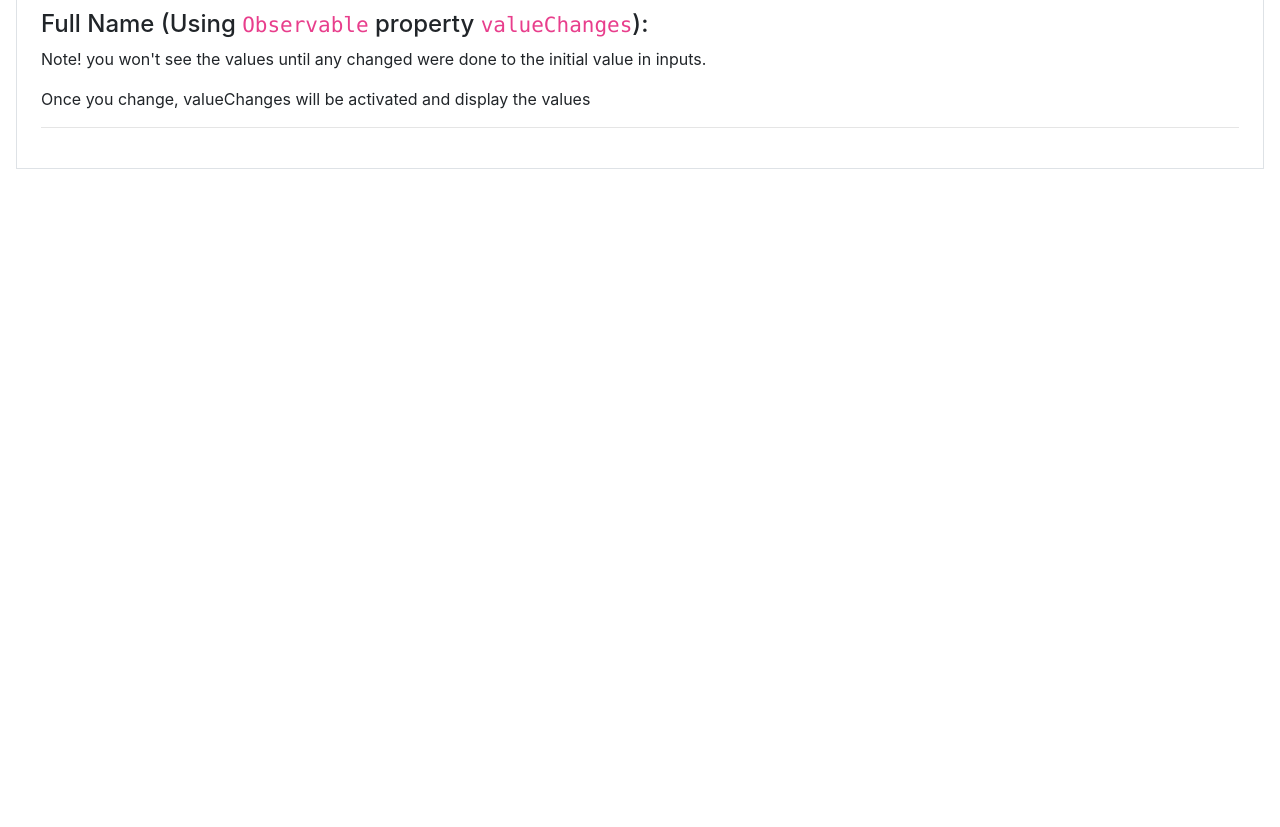
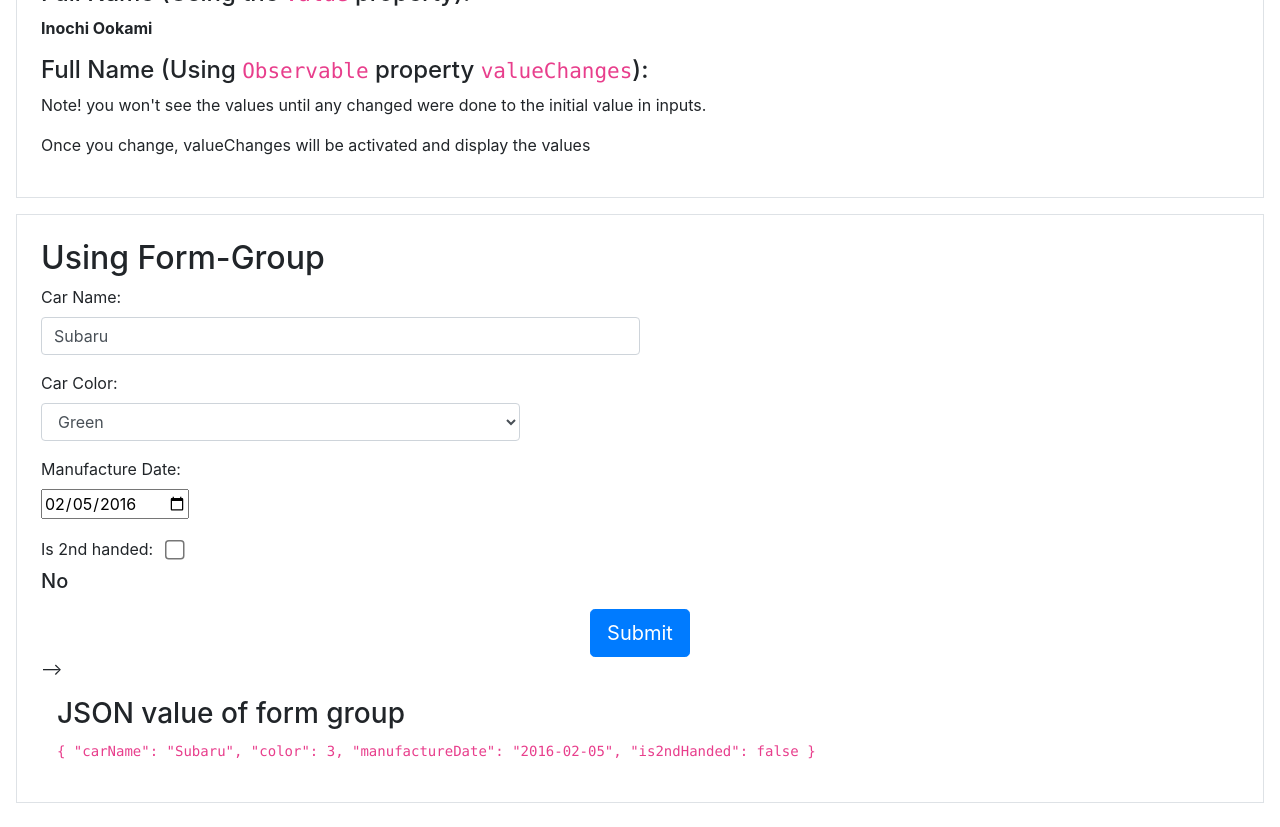
Before and after one commit to OZcomingFRoo/CodeCheatSheet, an Angular app in the folder Angular/: page /ReactiveForm in a window 1280 px wide. Shown: the part 400-1227 px from the top of the page. Before the commit the page ends 800 px from the top, so only its background shows below. Built offline with nearby package versions, Linux system fonts and the light colour scheme.

Commit message:
Angular Commit: added formGroup example

```diff
--- a/Angular/src/app/components/form-model-driven/form-model-driven.component.css
+++ b/Angular/src/app/components/form-model-driven/form-model-driven.component.css
@@ -0,0 +1,5 @@
+.is-2nd-handed-checkbox {
+  zoom: 1.5;
+  position: relative;
+  top: 0.2em;
+}
--- a/Angular/src/app/components/form-model-driven/form-model-driven.component.html
+++ b/Angular/src/app/components/form-model-driven/form-model-driven.component.html
@@ -1,6 +1,10 @@
 <main class="p-3 d-block w-100">
   <h1 class="text-center">Model-Driven Form, AKA Reactive Form</h1>
-  <div class="mt-3 border p-4 d-block">
+
+  <!-- The basics -->
+  <div class="mt-3 border p-4 mt-2 mb-2 d-block">
+    <h2>Using the Form-Control (The basics)</h2>
+    <!----------------------- Inputs ----------------------->
     <div class="form-group w-70">
       <label>First Name:</label>
       <input type="text" class="form-control" [formControl]="firstName">
@@ -27,13 +31,56 @@
         Lame name..... Bob... Really ?!??
       </p>
     </div>
+    <!----------------------- Display ----------------------->
     <h4>Full Name (Using the <code>Value</code> property):</h4>
     <p><b>{{ FullName }}</b></p>
     <h4>Full Name (Using <code>Observable</code> property <code>valueChanges</code>):</h4>
     <p>Note! you won't see the values until any changed were done to the initial value in inputs.</p>
     <p>Once you change, valueChanges will be activated and display the values</p>
     <p><b>{{ firstName.valueChanges | async }} {{ lastName.valueChanges | async }}</b></p>
+  </div>
 
-    <hr />
+  <!-- Using FormGroup -->
+  <div class="mt-3 border p-4 mt-2 mb-2 d-block">
+    <h2>Using Form-Group</h2>
+    <!-- FormGroup inputs -->
+    <form [formGroup]="myFormGroup" (ngSubmit)="submitGroup()">
+      <!-- CarName (text) -->
+      <div class="form-group w-50">
+        <label>Car Name:</label>
+        <input type="text" class="form-control" formControlName="carName">
+        <p [class.d-none]="myFormGroup.get('carName')?.valid" [class.text-danger]="myFormGroup.get('carName')?.errors?.required">Must provide car name</p>
+      </div>
+      <!-- Car Color (Select) -->
+      <div class="form-group w-40">
+        <label>Car Color:</label>
+        <select class="form-control" formControlName="color">
+          <option value="1">Red</option>
+          <option value="2">Blue</option>
+          <option value="3">Green</option>
+        </select>
+      </div>
+      <!-- Car manufactureDate (Date) -->
+      <div class="form-group w-40">
+        <label class="form-label">Manufacture Date:</label> <br />
+        <input type="date" formControlName="manufactureDate" />
+      </div>
+      <!-- Is 2nd Handed (checkbox) -->
+      <div class="form-group w-40">
+        <label class="form-label">Is 2nd handed:</label>
+        <input class="ml-2 is-2nd-handed-checkbox" type="checkbox" formControlName="is2ndHanded" />
+        <h5> {{ myFormGroup.value.is2ndHanded ? "Yes" : "No" }} </h5>
+      </div>
+      <div class="d-flex justify-content-center w-100">
+        <button type="submit" class="btn btn-lg btn-primary">Submit</button>
+      </div>
+    </form>
+    <!-- <!-- FormGroup value in JSON --> -->
+    <div class="m-3">
+      <h3>JSON value of form group</h3>
+      <code>
+        {{ myFormGroup.value | json }}
+      </code>
+    </div>
   </div>
 </main>
--- a/Angular/src/app/components/form-model-driven/form-model-driven.component.ts
+++ b/Angular/src/app/components/form-model-driven/form-model-driven.component.ts
@@ -1,5 +1,6 @@
+import { formatDate } from '@angular/common';
 import { Component, OnInit } from '@angular/core';
-import { FormControl, ValidatorFn, Validators, AbstractControl, ValidationErrors } from '@angular/forms';
+import { FormGroup, FormControl, ValidatorFn, Validators, AbstractControl, ValidationErrors } from '@angular/forms';
 
 @Component({
   selector: 'app-form-model-driven',
@@ -9,6 +10,17 @@ import { FormControl, ValidatorFn, Validators, AbstractControl, ValidationErrors
 export class FormModelDrivenComponent implements OnInit {
 
   constructor() { }
+
+  ngOnInit(): void {
+    this.firstName.valueChanges.subscribe(this.printValueInConsole,); // Getting value via Observable
+    this.lastName.valueChanges.subscribe(this.printValueInConsole); // Getting value via Observable
+
+    // Add control to FormGroup
+    let carDate = new Date(2016, 1, 5);
+    // Adding values
+    this.myFormGroup.addControl("manufactureDate", new FormControl(formatDate(carDate, 'yyyy-MM-dd', 'en')));
+    this.myFormGroup.addControl("is2ndHanded", new FormControl(false));
+  }
 
   public firstName: FormControl = new FormControl('Inochi',
     [
@@ -26,23 +38,15 @@ export class FormModelDrivenComponent implements OnInit {
       // Inline Custom Validator
       (control: AbstractControl): ValidationErrors | null => control.value && control.value.trim().toLowerCase() === 'bob' ? { NoBob: { value: control.value } } : null
     ]);
-
   public get FullName(): string {
     // Getting value via property value of FormControl object
     return this.firstName.value + ' ' + this.lastName.value;
   }
-
-  ngOnInit(): void {
-    this.firstName.valueChanges.subscribe(this.printValueInConsole,); // Getting value via Observable
-    this.lastName.valueChanges.subscribe(this.printValueInConsole); // Getting value via Observable
-  }
-
   private printValueInConsole = (val: any) => {
     console.log("Getting value from Observable method..");
     console.log("Value changed to ==> ", val);
   }
-
-  // An Example for a custom Validator
+  /** An Example for a custom Validator */
   private NoBobValidator(): ValidatorFn {
     return (control: AbstractControl): ValidationErrors | null => {
       let valString: string = control.value;
@@ -50,4 +54,15 @@ export class FormModelDrivenComponent implements OnInit {
       return valString.trim().toLowerCase() === 'bob' ? { NoBob: { value: control.value } } : null;
     }
   };
+
+  public myFormGroup: FormGroup = new FormGroup({
+    // Adding formControls directly
+    carName: new FormControl("Subaru", Validators.required),
+    color: new FormControl(3)
+  });
+  public submitGroup(): void {
+    console.info("Looks like you submitted the groups form");
+    console.info("Is it valid ? ", this.myFormGroup.valid);
+    console.info("Value ", this.myFormGroup.value);
+  }
 }
```
